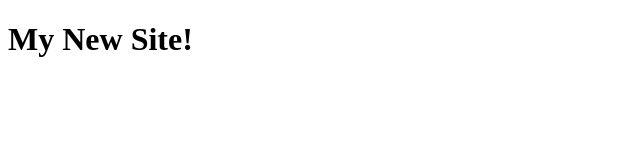
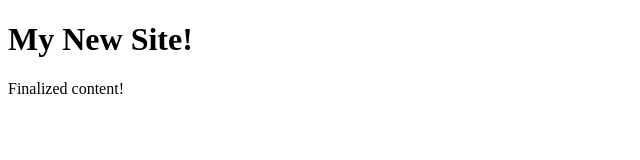
Before and after one commit to Lisaaaaaaaj/git-intro, a plain HTML site: page index.html in a window 1280 px wide. Shown: the whole page, without its empty margins (0-640 px from the left). Drawn offline with Linux system fonts and the light colour scheme.

Commit message:
Add p block again

```diff
--- a/index.html
+++ b/index.html
@@ -6,5 +6,8 @@
 </head>
 <body>
 <h1>My New Site!</h1>
+<p>
+    Finalized content!
+</p>
 </body>
 </html>
```
